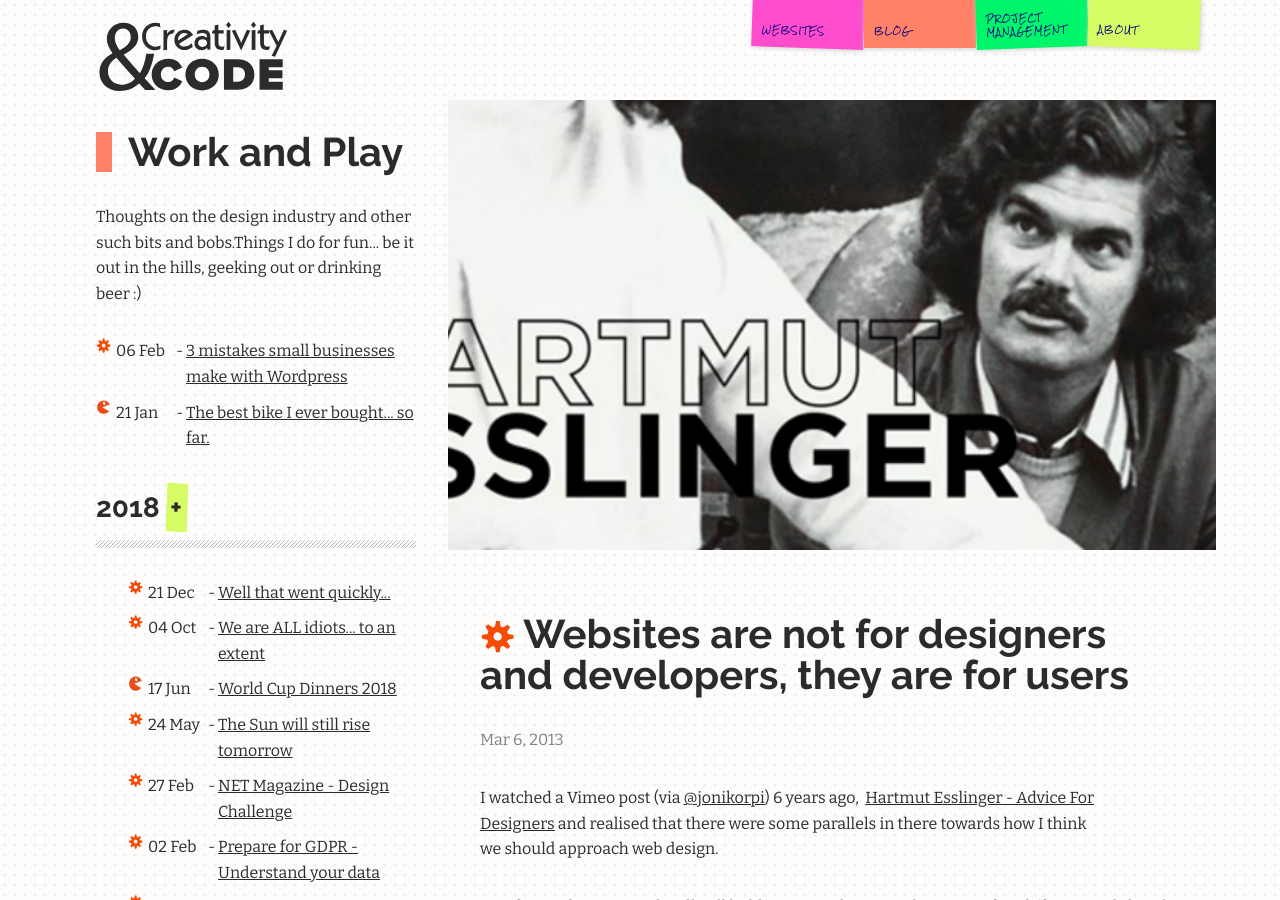
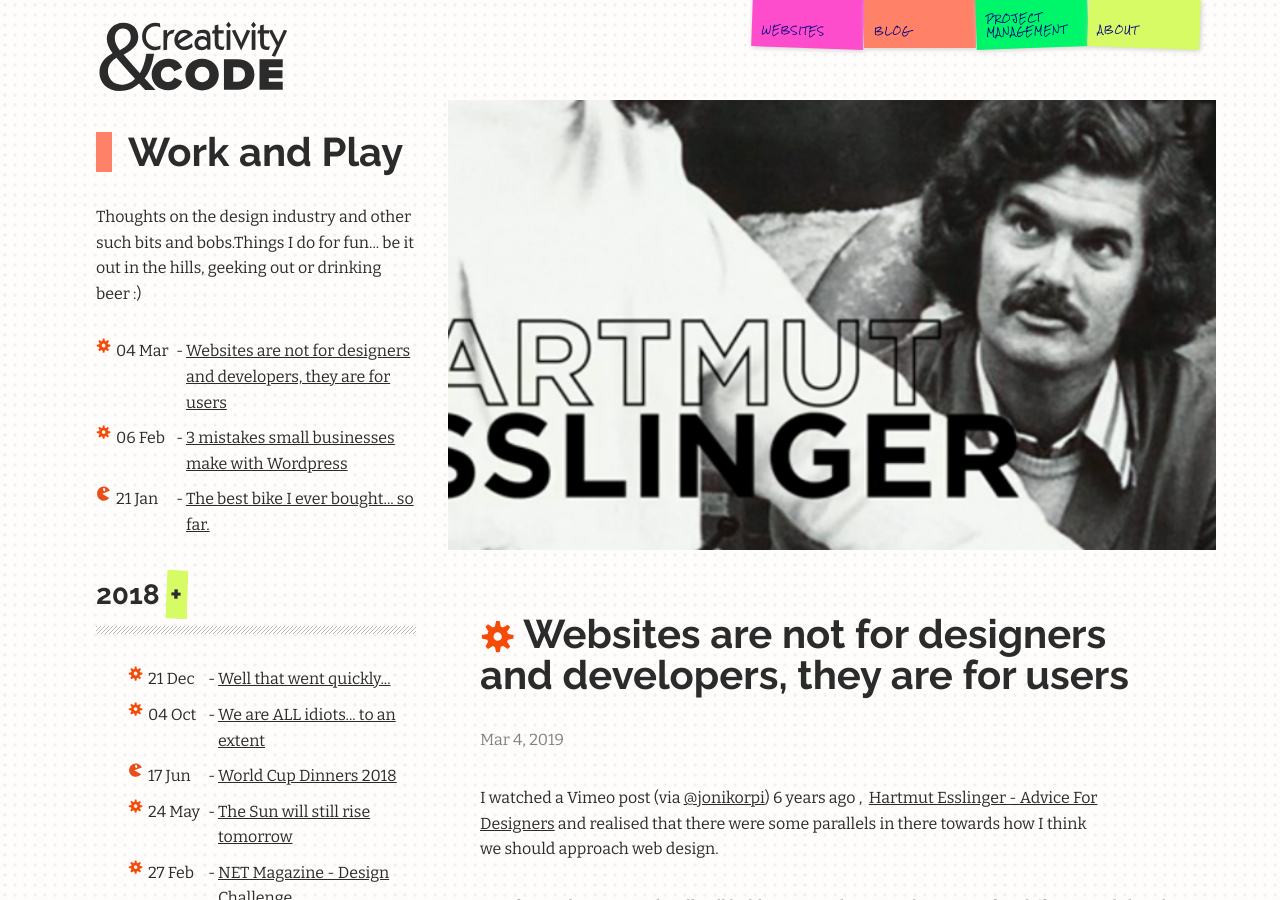
Before and after one commit to maxray/maxray.github.io, a Jekyll site: the page built from _posts/2019-03-04-websites-are-not-for-designers-and-developers-they-are-for-users.markdown, in a window 1280 px wide and 900 px high. Built offline with Jekyll 4.4.1, drawn with Linux system fonts in a browser that asks for light colours; some of the changed text lies outside the part shown.

Commit message:
Updated Websites Are Not For Designers And Developers They Are For Users and 1 other file

```diff
--- a/_posts/2013-03-06-websites-are-not-for-designers-and-developers-they-are-for-users.markdown
+++ b/_posts/2019-03-04-websites-are-not-for-designers-and-developers-they-are-for-users.markdown
@@ -1,6 +1,6 @@
 ---
 title: Websites are not for designers and developers, they are for users
-date: 2013-03-06 22:05:00 Z
+date: 2019-03-04 22:05:00 Z
 categories:
 - Work
 type: post
@@ -17,7 +17,7 @@ author:
 layout: post
 ---
 
-<p>I watched a Vimeo post (via <a href="https://twitter.com/jonikorpi" target="_blank">@jonikorpi</a>) 6 years ago,  <a href="http://vimeo.com/59679411" target="_blank">Hartmut Esslinger - Advice For Designers</a> and realised that there were some parallels in there towards how I think we should approach web design.</p>
+<p>I watched a Vimeo post (via <a href="https://twitter.com/jonikorpi" target="_blank">@jonikorpi</a>) 6 years ago ,  <a href="http://vimeo.com/59679411" target="_blank">Hartmut Esslinger - Advice For Designers</a> and realised that there were some parallels in there towards how I think we should approach web design.</p>
 <p>Fast forward to 2019 and it all still holds true! Yeah we may be using a few different tools but the concepts still hold water.<!--more-->
 <h3>Trust yourself and tread your own path</h3>
 <p>Have the confidence to try your own thing. Don't feel you have to follow the latest trend or en vogue pre-compiler  You may be harbouring the next trend in web design yourself, give it chance to escape.</p><p>Could this be more on point with the weekly pitched battles across social media telling you you are wrong if you don't use "insert framework here".</p>
```
